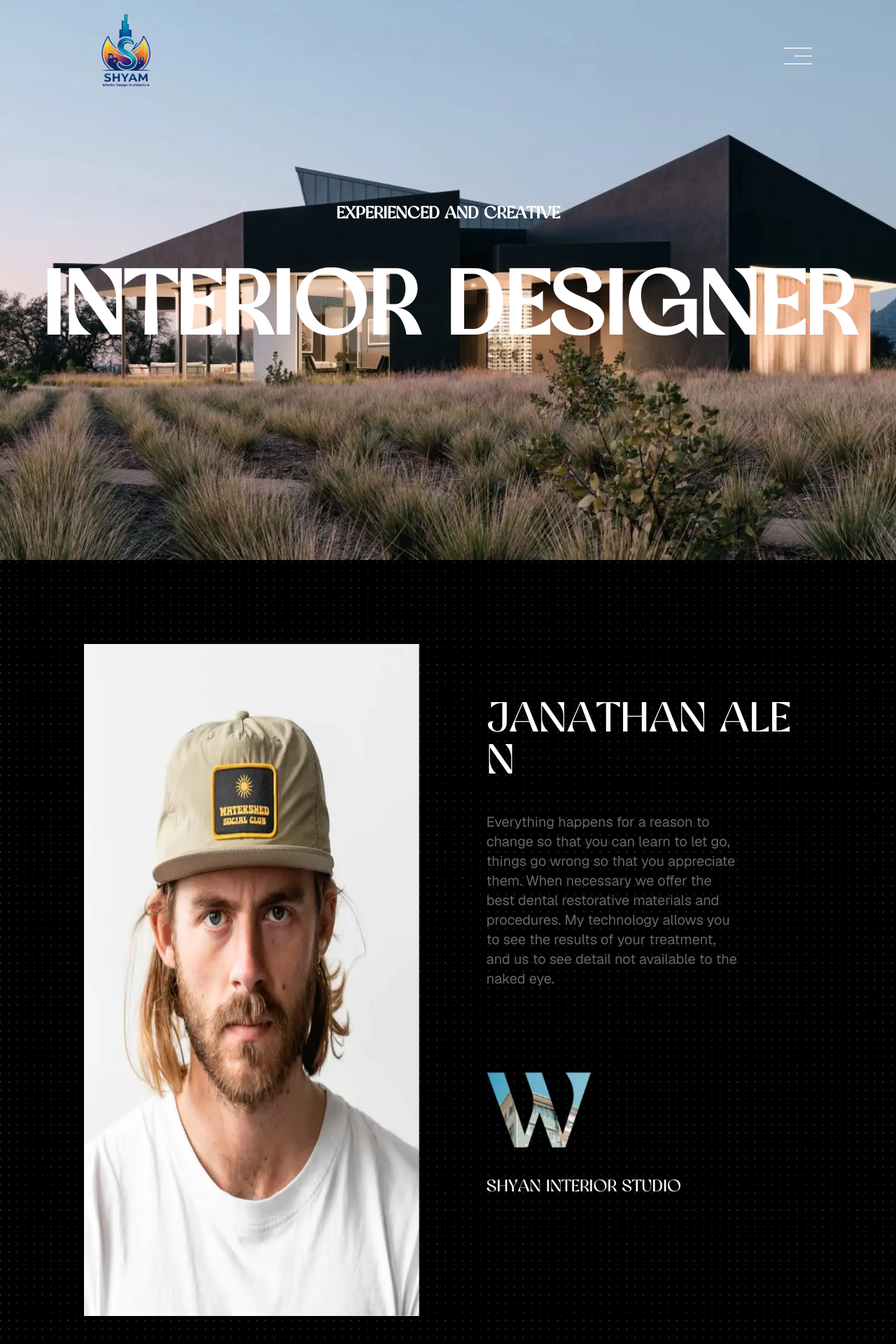
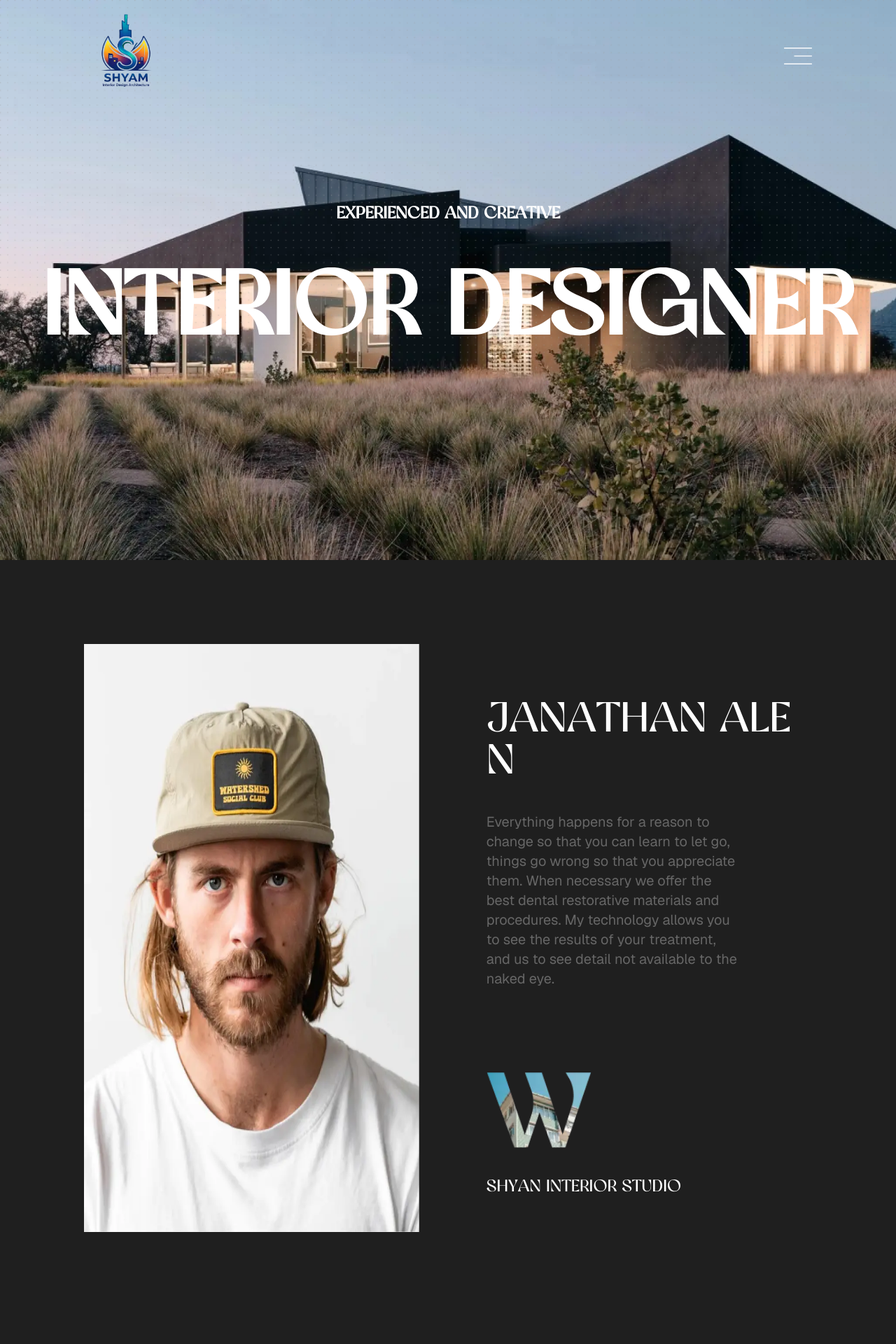
Before and after one commit to Be1newinner/shyaminteriors, a Next.js app: page / in a window 1280 px wide. Shown: the top 1920 px of the page at 70% size. Built offline with nearby package versions, Linux system fonts and the light colour scheme.

Commit message:
feat: add initial Hero and Feature sections with global styling and animations.

```diff
--- a/app/globals.css
+++ b/app/globals.css
@@ -36,3 +36,10 @@ body {
   color: white;
   font-family: "Glorify", sans-serif;
 }
+
+.bg-main-dum {
+  /* background-image: url("/HomeLanding/dot-bg.webp"); */
+  background-size: cover;
+  background-attachment: fixed !important;
+  background-position: center !important;
+}
--- a/components/Feature-section/FeatureSection.tsx
+++ b/components/Feature-section/FeatureSection.tsx
@@ -105,7 +105,7 @@ function FeatureSection() {
   }, []);
 
   return (
-    <section className="px-4 mt-10 sm:px-20 bg-[#1f1f1f] py-10 sm:py-20">
+    <section className="px-4 sm:px-20 bg-[#1f1f1f] py-10 sm:py-20">
       {/* text part */}
       <div className="flex flex-col gap-10 sm:flex-row sm:gap-30 sm:items-center py-10 sm:py-20">
         <div className="flex flex-col gap-5 sm:gap-10">
--- a/components/HeroSection/HeroSection.tsx
+++ b/components/HeroSection/HeroSection.tsx
@@ -155,13 +155,13 @@ function HeroSection() {
 
   return (
     <div className="relative">
-      <div className=" bg-[url('/HomeLanding/dot-bg.webp')] bg-cover w-full relative sm:pb-30">
+      <div className="bg-[url('/HomeLanding/dot-bg.webp')] bg-cover w-full">
         <div className="relative">
           {/* home image section */}
           <div className="relative">
             <div className="h-[70vh] w-full relative sm:h-screen">
               <Image
-                className="object-cover"
+                className="object-cover -z-1 fixed!"
                 src="/HomeLanding/hero-bg.webp"
                 alt="hero-section"
                 fill
@@ -192,7 +192,7 @@ function HeroSection() {
         </div>
         {/* profile image section */}
 
-        <section className="flex flex-col gap-20 sm:flex-row sm:h-[120svh]  sm:px-30 sm:mt-30">
+        <section className="flex flex-col gap-20 sm:flex-row sm:h-[120svh]  sm:px-30 sm:pt-30 bg-[#1f1f1f]">
           {/* profile image part */}
           <div
             ref={aboutImageRef}
```
